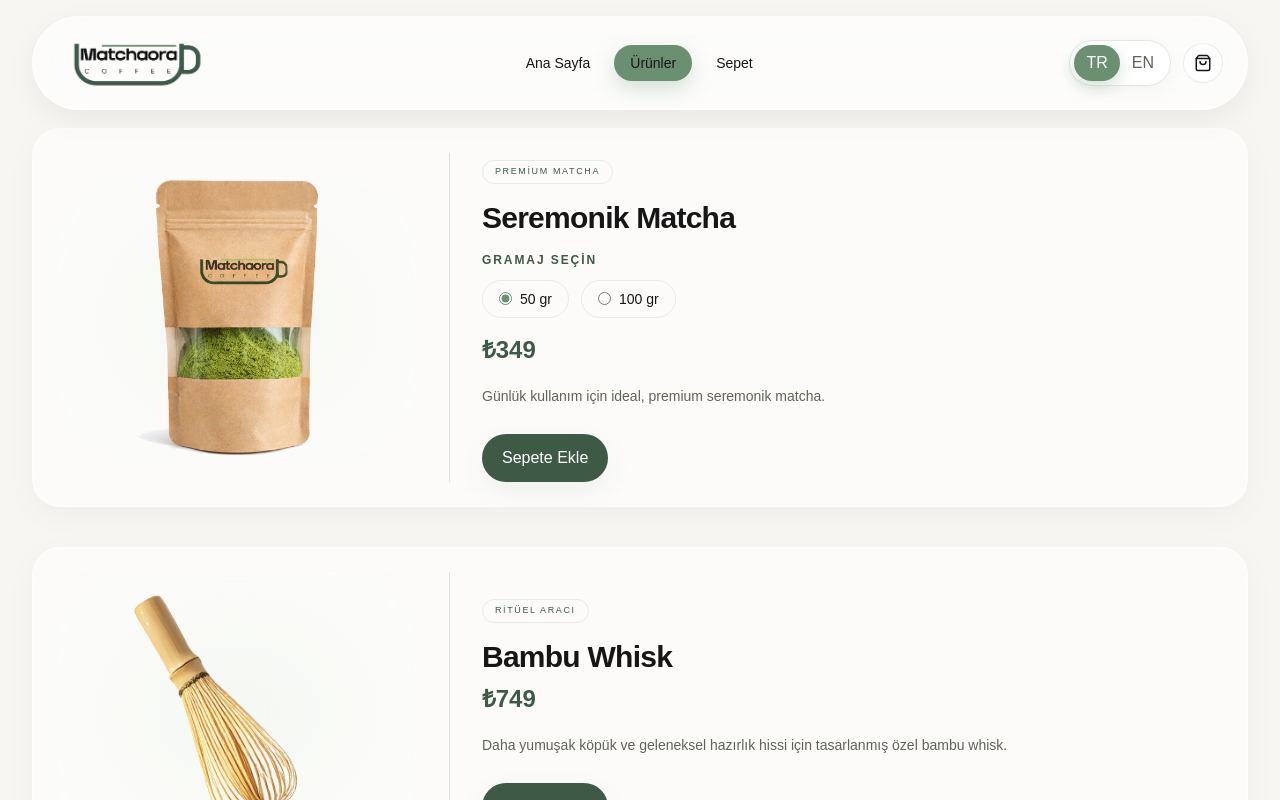
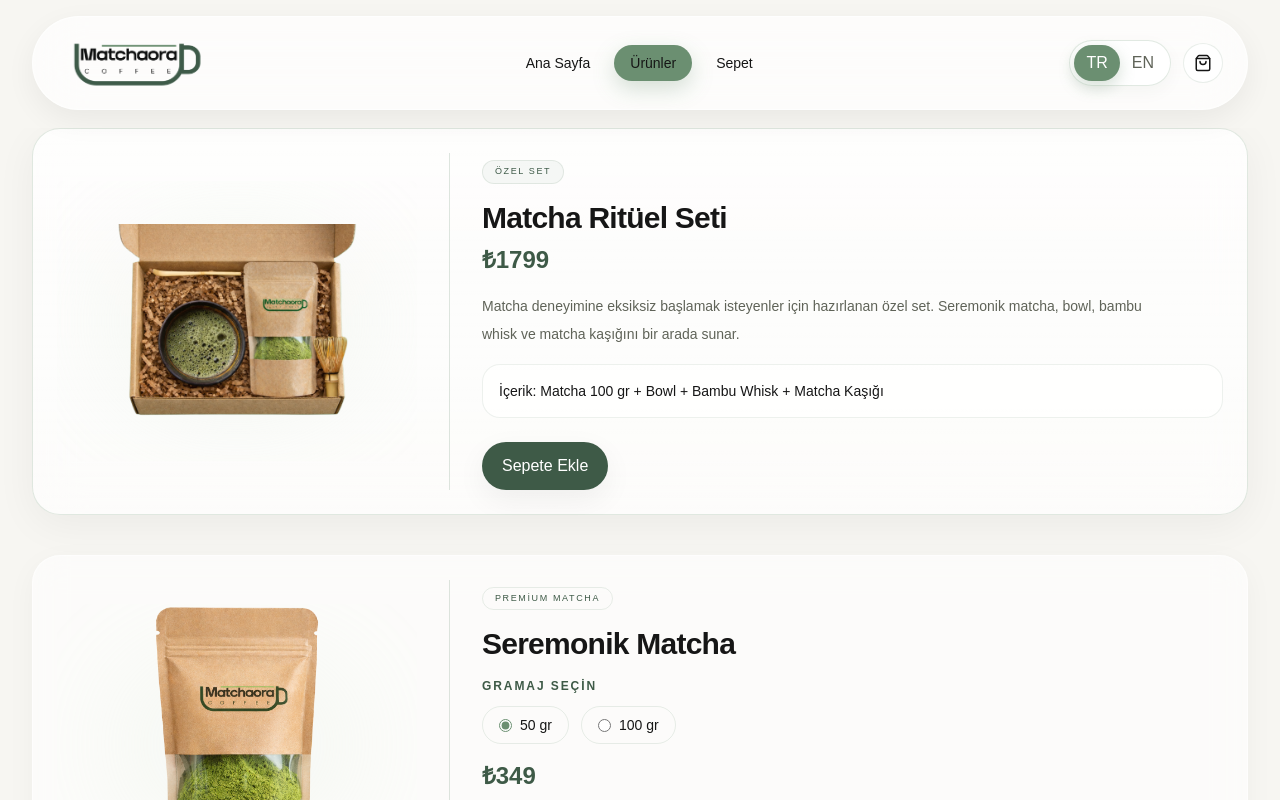
Before and after one commit to aisankheiri/mori-matcha-studio, a Next.js app: page /products in a window 1280 px wide. Shown: the top 800 px of the page. Built offline with nearby package versions, Linux system fonts and the light colour scheme.

Commit message:
matcha set ürünlere eklendi

```diff
--- a/src/app/products/page.tsx
+++ b/src/app/products/page.tsx
@@ -25,6 +25,16 @@ export default function ProductsPage() {
     matchaSize === "50g"
       ? t.products.matchaDescription50
       : t.products.matchaDescription100;
+
+  const bundleProduct = {
+    slug: "matcha-ritual-set",
+    title: t.products.matchaSet,
+    price: 1799,
+    description: t.products.matchaSetDescription,
+    image: "/images/products/matcha-set.png",
+    tag: t.products.matchaSetTag,
+    meta: t.products.matchaSetMeta,
+  };
 
   const simpleProducts = [
     {
@@ -71,6 +81,64 @@ export default function ProductsPage() {
 
           <Container>
             <div className="space-y-8 md:space-y-10">
+              {/* SET PRODUCT */}
+              <article className="rounded-[28px] border border-[#6B8F71]/20 bg-[linear-gradient(180deg,rgba(255,255,255,0.82)_0%,rgba(255,255,255,0.68)_100%)] p-5 shadow-[0_10px_40px_rgba(0,0,0,0.05)] backdrop-blur-xl transition duration-300 hover:-translate-y-[2px] hover:shadow-[0_16px_46px_rgba(0,0,0,0.07)] md:p-6">
+                <div className="grid items-center gap-6 md:grid-cols-[360px_1px_1fr] md:gap-8">
+                  <div className={imageWrapClass}>
+                    <div className="absolute inset-x-1/2 top-1/2 -z-10 h-[160px] w-[240px] -translate-x-1/2 -translate-y-1/2 rounded-full bg-[#dce8d8]/35 blur-3xl" />
+                    <Image
+                      src={bundleProduct.image}
+                      alt={bundleProduct.title}
+                      width={500}
+                      height={500}
+                      className="w-[190px] object-contain transition duration-300 hover:scale-105 md:w-[250px]"
+                    />
+                  </div>
+
+                  <div className="hidden h-full w-px bg-[#6B8F71]/22 md:block" />
+
+                  <div className="pt-1">
+                    <span className="inline-flex rounded-full border border-[#6B8F71]/15 bg-[#6B8F71]/6 px-3 py-1 text-[9px] font-medium uppercase tracking-[0.18em] text-[var(--color-primary-dark)]">
+                      {bundleProduct.tag}
+                    </span>
+
+                    <h2 className="mt-4 text-2xl font-semibold tracking-tight text-[var(--color-text)] md:text-3xl">
+                      {bundleProduct.title}
+                    </h2>
+
+                    <div className="mt-2 text-xl font-semibold text-[var(--color-primary-dark)] md:text-2xl">
+                      ₺{bundleProduct.price}
+                    </div>
+
+                    <p className="mt-4 max-w-2xl text-sm leading-7 text-[var(--color-text-soft)]">
+                      {bundleProduct.description}
+                    </p>
+
+                    <div className="mt-4 rounded-[18px] border border-[#6B8F71]/12 bg-white/70 px-4 py-3 text-sm leading-7 text-[var(--color-text)]">
+                      {bundleProduct.meta}
+                    </div>
+
+                    <div className="mt-6 flex flex-col gap-3 sm:flex-row">
+                      <Button
+                        onClick={() => {
+                          addToCart({
+                            id: bundleProduct.slug,
+                            title: bundleProduct.title,
+                            price: bundleProduct.price,
+                            image: bundleProduct.image,
+                            meta: bundleProduct.meta,
+                          });
+                          showToast(t.products.toastAdded);
+                        }}
+                      >
+                        {t.products.addToCart}
+                      </Button>
+                    </div>
+                  </div>
+                </div>
+              </article>
+
+              {/* MATCHA */}
               <article className="rounded-[28px] border border-white/50 bg-white/60 p-5 shadow-[0_8px_30px_rgba(0,0,0,0.04)] backdrop-blur-lg transition duration-300 hover:-translate-y-[2px] hover:shadow-[0_12px_40px_rgba(0,0,0,0.06)] md:p-6">
                 <div className="grid items-center gap-6 md:grid-cols-[360px_1px_1fr] md:gap-8">
                   <div className={imageWrapClass}>
@@ -158,6 +226,7 @@ export default function ProductsPage() {
                 </div>
               </article>
 
+              {/* SIMPLE PRODUCTS */}
               {simpleProducts.map((product) => (
                 <article
                   key={product.slug}
--- a/src/components/layout/Footer.tsx
+++ b/src/components/layout/Footer.tsx
@@ -51,16 +51,7 @@ export default function FooterDark() {
 
         <div className="flex flex-col items-center gap-3 border-t border-[#6B8F71]/20 py-4 text-[10px] text-[#7F938A]">
 
-          {/* LOGO BAND */}
-          <div className="rounded-full border border-[#6B8F71]/20 bg-white/5 px-6 py-3 backdrop-blur-md">
-            <Image
-              src="/images/payments/payment-logos.png"
-              alt="Secure payment methods"
-              width={220}
-              height={40}
-              className="opacity-90 transition duration-300 hover:opacity-100"
-            />
-          </div>
+
 
 
           {/* COPYRIGHT */}
--- a/src/i18n/dict.ts
+++ b/src/i18n/dict.ts
@@ -73,6 +73,12 @@ export const dict = {
                 "Doğru ölçü ve daha estetik hazırlık deneyimi için zarif matcha kaşığı.",
 
             toastAdded: "Sepete eklendi",
+            matchaSet: "Matcha Ritüel Seti",
+            matchaSetTag: "Özel Set",
+            matchaSetDescription:
+                "Matcha deneyimine eksiksiz başlamak isteyenler için hazırlanan özel set. Seremonik matcha, bowl, bambu whisk ve matcha kaşığını bir arada sunar.",
+            matchaSetMeta:
+                "İçerik: Matcha 100 gr + Bowl + Bambu Whisk + Matcha Kaşığı",
         },
         recipes: {
             badge: "Fit Matcha Tarifleri",
@@ -338,6 +344,7 @@ export const dict = {
                 fourAlt: "Matcha tozu",
             },
         },
+
     },
 
     EN: {
@@ -414,6 +421,12 @@ export const dict = {
                 "An elegant matcha spoon for accurate measuring and a more aesthetic preparation experience.",
 
             toastAdded: "Added to cart",
+            matchaSet: "Matcha Ritual Set",
+            matchaSetTag: "Special Set",
+            matchaSetDescription:
+                "A curated set for those who want to begin the matcha experience in a complete way. Includes ceremonial matcha, bowl, bamboo whisk, and matcha spoon together.",
+            matchaSetMeta:
+                "Includes: 100 g Matcha + Bowl + Bamboo Whisk + Matcha Spoon",
         },
         recipes: {
             badge: "Fit Matcha Recipes",
```
Also changed, not shown: public/images/products/matcha-set.png (added), 1 other file (tests, documents, lock files or other folders). Lines whose indentation alone changed are shown as unchanged.
